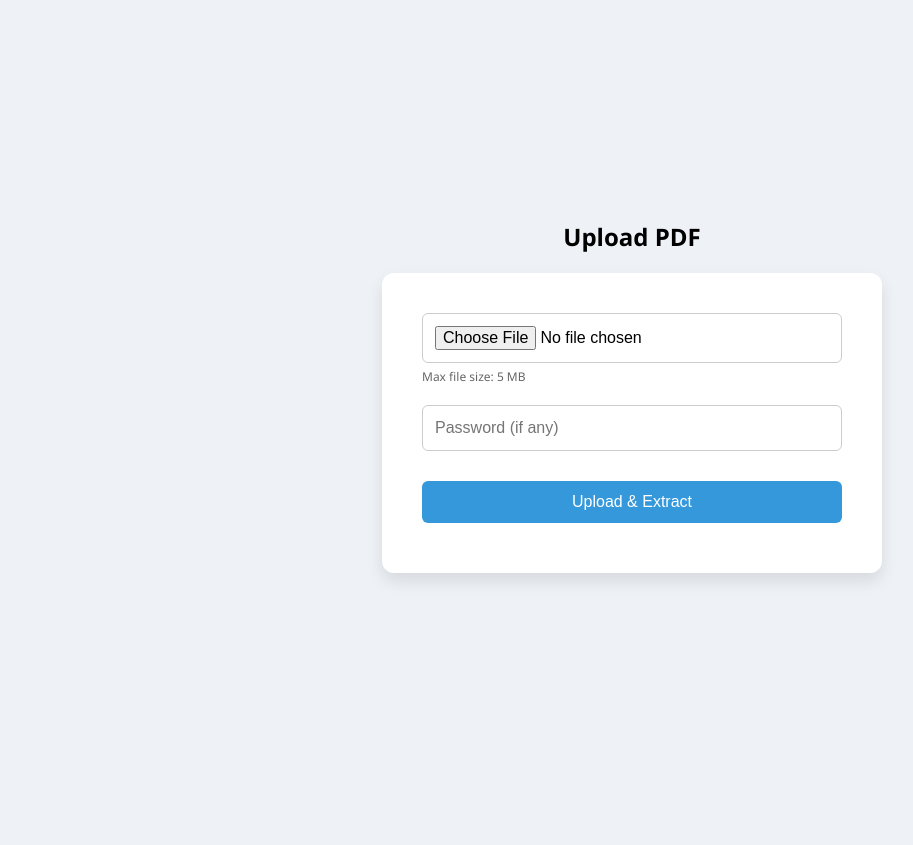
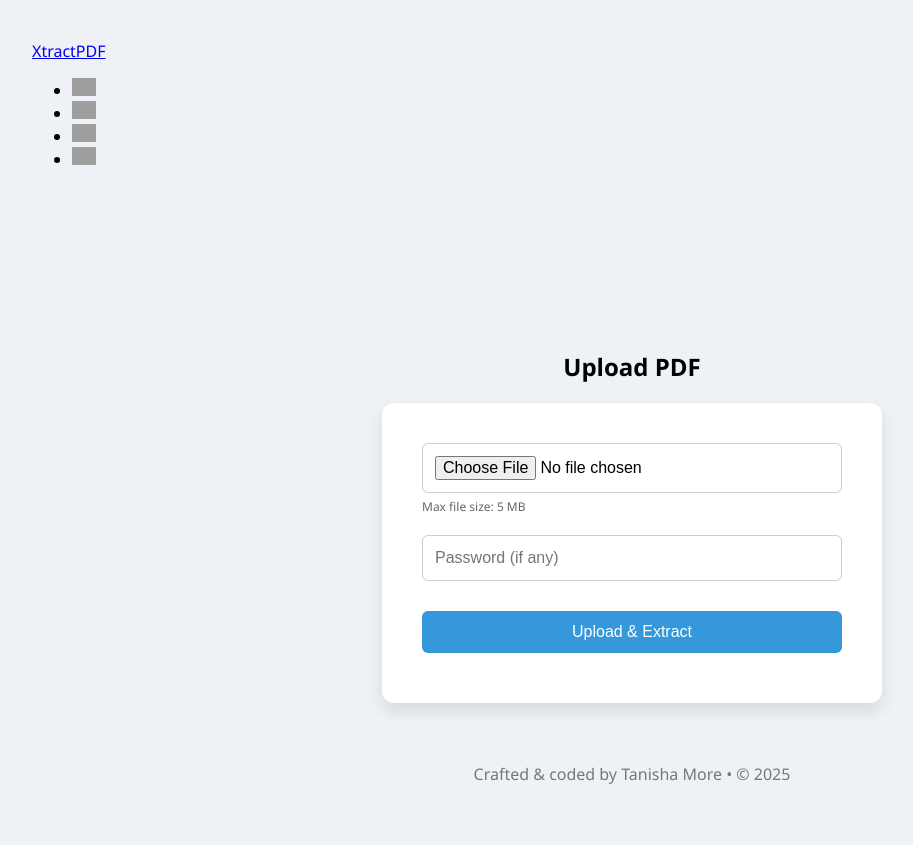
Before and after one commit to tanishamore/XtractPDF, a Flask app: page / in a window 1280 px wide. Shown: the whole page, without its empty margins (8-921 px from the left). Before the commit the page ends 581 px from the top, so only its background shows below. Run offline with Flask 3, Linux system fonts and the light colour scheme; grey boxes are pictures that could not be loaded.

Commit message:
Update index.html

```diff
--- a/templates/index.html
+++ b/templates/index.html
@@ -8,6 +8,36 @@
     <link rel="icon" type="image/png" href="{{ url_for('static', filename='favicon.png') }}">
 </head>
 <body>
+    <header>
+        <nav class="navbar">
+            <div class="logo">
+                <a href="/">XtractPDF</a>
+            </div>
+            <ul class="nav-links">
+                <li>
+                    <a href="https://github.com/tanishamore/" target="_blank">
+                        <img src="https://cdn-icons-png.flaticon.com/512/25/25231.png" alt="GitHub" width="24">
+                    </a>
+                </li>
+                <li>
+                    <a href="https://www.linkedin.com/in/tanishamore23/" target="_blank">
+                        <img src="https://cdn-icons-png.flaticon.com/512/174/174857.png" alt="LinkedIn" width="24">
+                    </a>
+                </li>
+                <li>
+                    <a href="https://www.instagram.com/tanimo23/" target="_blank">
+                        <img src="https://cdn-icons-png.flaticon.com/512/174/174855.png" alt="Instagram" width="24">
+                    </a>
+                </li>
+                <li>
+                    <a href="mailto:tanishamore023@gmail.com">
+                        <img src="https://cdn-icons-png.flaticon.com/512/732/732200.png" alt="Email" width="24">
+                    </a>
+                </li>
+            </ul>
+        </nav>
+    </header>
+
     <div class="container">
         <h2>Upload PDF</h2>
         <form method="POST" enctype="multipart/form-data">
@@ -17,5 +47,9 @@
             <button type="submit">Upload & Extract</button>
         </form>
     </div>
+    <footer style="text-align: center; padding: 20px; margin-top: 40px; color: #777;">
+        Crafted & coded by Tanisha More • © 2025
+    </footer>
+
 </body>
 </html>
```
